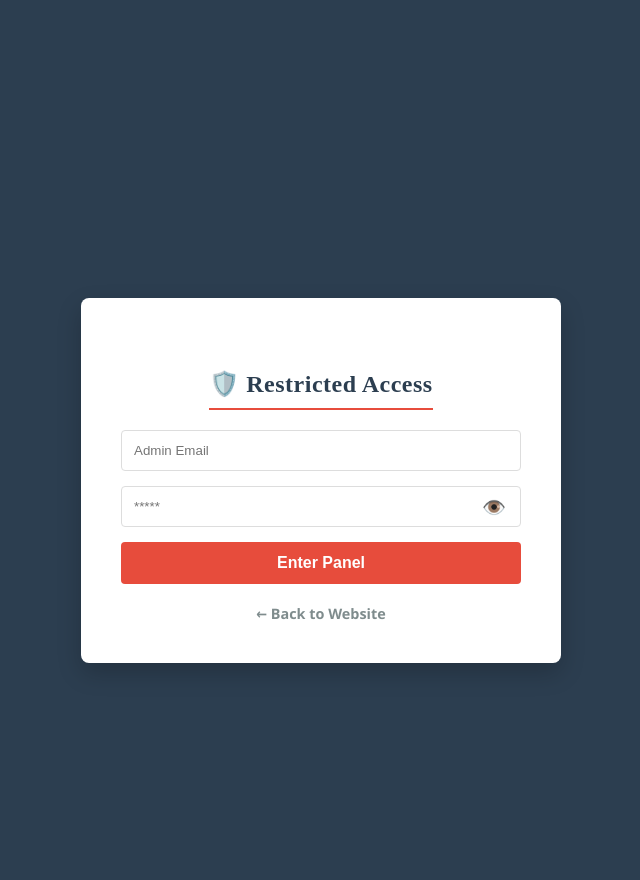
After one commit to briannjoroge/lost_found_id_system, a Flask app: page /admin/login in a window 1280 px wide. The commit adds this page. Shown: the whole page, without its empty margins (319-959 px from the left). Run offline with Flask 3, Linux system fonts and the light colour scheme.

Commit message:
Add dedicated Admin Login page with secure routing and it's css styling
Summary of changes:
- Feat: Created separate '/admin/login' route in 'auth.py'.
- Refactor: Updated 'admin_required' decorator to redirect
  unauthenticated users to the admin login instead of the student login.

```diff
--- a/auth.py
+++ b/auth.py
@@ -36,7 +36,10 @@ def load_user(user_id):
 def admin_required(f):
     @wraps(f)
     def decorated_function(*args, **kwargs):
-        if not current_user.is_authenticated or current_user.role != 'admin':
+        if not current_user.is_authenticated:
+            return redirect(url_for('auth.admin_login'))
+
+        if current_user.role != 'admin':
             abort(403)
         return f(*args, **kwargs)
     return decorated_function
@@ -172,3 +175,38 @@ def logout():
     logout_user()
     flash('You have been logged out.', 'info')
     return redirect(url_for('auth.login'))
+
+# --- ADMIN LOGIN ROUTE ---
+@auth_bp.route('/admin/login', methods=['GET', 'POST'])
+def admin_login():
+    if current_user.is_authenticated and current_user.role == 'admin':
+        return redirect(url_for('main.admin_dashboard'))
+
+    if request.method == 'POST':
+        email = request.form['email']
+        password = request.form['password']
+
+        conn = get_db_connection()
+        user = conn.execute('SELECT * FROM users WHERE email = ?', (email,)).fetchone()
+        conn.close()
+
+        if user and check_password_hash(user['password_hash'], password):
+            if user['role'] != 'admin':
+                flash('Access Denied: You are not an administrator.', 'error')
+                return redirect(url_for('auth.admin_login'))
+
+            user_obj = User(
+                id=user['id'],
+                name=user['name'],
+                email=user['email'],
+                role=user['role'],
+                reg_number=user['reg_number'],
+                department=user['department'],
+                phone=user['phone']
+            )
+            login_user(user_obj)
+            return redirect(url_for('main.admin_dashboard'))
+        else:
+            flash('Invalid admin credentials.', 'error')
+
+    return render_template('admin/login.html')
--- a/routes.py
+++ b/routes.py
@@ -196,7 +196,6 @@ def claim_item(item_id):
 
 # --- ADMIN Routes ---
 @main_bp.route('/admin')
-@login_required
 @admin_required
 def admin_dashboard():
     conn = get_db_connection()
@@ -229,7 +228,6 @@ def admin_dashboard():
 
 # --- ADMIN CLAIMS MANAGEMENT ---
 @main_bp.route('/admin/claims')
-@login_required
 @admin_required
 def admin_claims():
     conn = get_db_connection()
@@ -259,7 +257,6 @@ def admin_claims():
     return render_template('admin/claims.html', claims=claims, pending_claims=pending_claims)
 
 @main_bp.route('/admin/claim/approve/<int:claim_id>', methods=['POST'])
-@login_required
 @admin_required
 def approve_claim(claim_id):
     conn = get_db_connection()
@@ -288,7 +285,6 @@ def approve_claim(claim_id):
     return redirect(url_for('main.admin_claims'))
 
 @main_bp.route('/admin/claim/reject/<int:claim_id>', methods=['POST'])
-@login_required
 @admin_required
 def reject_claim(claim_id):
     conn = get_db_connection()
@@ -300,7 +296,6 @@ def reject_claim(claim_id):
 
 # --- MANAGE ITEMS ---
 @main_bp.route('/admin/items')
-@login_required
 @admin_required
 def admin_items():
     conn = get_db_connection()
@@ -316,7 +311,6 @@ def admin_items():
     return render_template('admin/items.html', lost_items=lost_items, found_items=found_items, pending_claims=pending_claims)
 
 @main_bp.route('/admin/items/delete/<string:item_type>/<int:item_id>', methods=['POST'])
-@login_required
 @admin_required
 def delete_item(item_type, item_id):
     conn = get_db_connection()
@@ -337,7 +331,6 @@ def delete_item(item_type, item_id):
 
 # --- MANAGE USERS ---
 @main_bp.route('/admin/users')
-@login_required
 @admin_required
 def admin_users():
     conn = get_db_connection()
@@ -351,7 +344,6 @@ def admin_users():
     return render_template('admin/users.html', users=users, pending_claims=pending_claims)
 
 @main_bp.route('/admin/users/delete/<int:user_id>', methods=['POST'])
-@login_required
 @admin_required
 def delete_user(user_id):
     conn = get_db_connection()
@@ -370,7 +362,6 @@ def delete_user(user_id):
     return redirect(url_for('main.admin_users'))
 
 @main_bp.route('/admin/users/restore/<int:user_id>', methods=['POST'])
-@login_required
 @admin_required
 def restore_user(user_id):
     conn = get_db_connection()
--- a/static/admin.js
+++ b/static/admin.js
@@ -1,4 +1,17 @@
-// --- 1. Shared Admin Sidebar Logic ---
+// --- 1. Toggle Password Visibility ---
+function togglePassword(inputId, icon) {
+  const input = document.getElementById(inputId);
+
+  if (input.type === "password") {
+    input.type = "text";
+    icon.textContent = "❌";
+  } else {
+    input.type = "password";
+    icon.textContent = "👁️";
+  }
+}
+
+// --- 2. Shared Admin Sidebar Logic ---
 function toggleSidebar() {
   const sidebar = document.getElementById("adminSidebar");
   const overlay = document.querySelector(".sidebar-overlay");
@@ -12,7 +25,7 @@ function toggleSidebar() {
   }
 }
 
-// --- 2. Back to Top Button ---
+// --- 3. Back to Top Button ---
 const backToTopBtn = document.getElementById("backToTop");
 
 window.onscroll = function () {
--- a/static/style.css
+++ b/static/style.css
@@ -859,6 +859,111 @@ p {
     transform: translateX(0);
     opacity: 1;
   }
+}
+
+/* --- Admin Login Page --- */
+body.admin-login-body {
+  background-color: #2c3e50;
+  display: flex;
+  justify-content: center;
+  align-items: center;
+  height: 100vh;
+  margin: 0;
+}
+
+.admin-login-card {
+  background: white;
+  padding: 40px;
+  border-radius: 8px;
+  width: 100%;
+  max-width: 400px;
+  box-shadow: 0 10px 25px rgba(0, 0, 0, 0.2);
+  text-align: center;
+}
+
+.admin-login-card h2 {
+  color: #2c3e50;
+  margin-bottom: 20px;
+  border-bottom: 2px solid #e74c3c;
+  display: inline-block;
+  padding-bottom: 10px;
+}
+
+.admin-input {
+  width: 100%;
+  padding: 12px;
+  margin-bottom: 15px;
+  border: 1px solid #ddd;
+  border-radius: 4px;
+  box-sizing: border-box;
+}
+
+.admin-password-container {
+  position: relative;
+  width: 100%;
+  margin-bottom: 15px;
+}
+
+.admin-password-container .admin-input {
+  margin-bottom: 0;
+  padding-right: 40px;
+}
+
+.password-toggle-icon {
+  position: absolute;
+  right: 15px;
+  top: 50%;
+  transform: translateY(-50%);
+  cursor: pointer;
+  font-size: 1.2rem;
+  user-select: none;
+}
+
+.password-toggle-icon:hover {
+  opacity: 1;
+}
+
+.btn-admin {
+  width: 100%;
+  padding: 12px;
+  background-color: #e74c3c;
+  color: white;
+  border: none;
+  border-radius: 4px;
+  font-size: 1rem;
+  cursor: pointer;
+  font-weight: bold;
+  transition: background-color 0.2s;
+}
+
+.btn-admin:hover {
+  background-color: #c0392b;
+}
+
+.back-link {
+  display: block;
+  margin-top: 20px;
+  color: #7f8c8d;
+  text-decoration: none;
+  font-size: 0.9rem;
+  transition: color 0.2s;
+}
+
+.back-link:hover {
+  color: #1f1d1d;
+}
+
+.admin-login-card .alert {
+  margin-bottom: 15px;
+  font-weight: 500;
+}
+
+.admin-login-card .alert.error {
+  color: #e74c3c;
+}
+
+.admin-login-card .alert.success {
+  color: #27ae60;
 }
 
 /* --- ADMIN DASHBOARD STYLES --- */
--- /dev/null
+++ b/templates/admin/login.html
@@ -0,0 +1,55 @@
+<!doctype html>
+<html lang="en">
+  <head>
+    <meta charset="UTF-8" />
+    <meta name="viewport" content="width=device-width, initial-scale=1.0" />
+    <title>Admin Access - MUT ID Tracker</title>
+    <link
+      rel="stylesheet"
+      href="{{ url_for('static', filename='style.css') }}"
+    />
+  </head>
+  <body class="admin-login-body">
+    <div class="admin-login-card">
+      <h2>🛡️ Restricted Access</h2>
+
+      {% with messages = get_flashed_messages(with_categories=true) %} {% if
+      messages %} {% for category, message in messages %}
+      <div class="alert {{ category }}">{{ message }}</div>
+      {% endfor %} {% endif %} {% endwith %}
+
+      <form method="POST">
+        <input
+          type="email"
+          name="email"
+          class="admin-input"
+          placeholder="Admin Email"
+          required
+        />
+
+        <div class="admin-password-container">
+          <input
+            type="password"
+            name="password"
+            id="password"
+            class="admin-input"
+            placeholder="*****"
+            required
+          />
+          <span
+            class="password-toggle-icon"
+            onclick="togglePassword('password', this)"
+            >👁️</span
+          >
+        </div>
+        <button type="submit" class="btn-admin">Enter Panel</button>
+      </form>
+
+      <a href="{{ url_for('main.home') }}" class="back-link"
+        >← Back to Website</a
+      >
+    </div>
+
+    <script src="{{ url_for('static', filename='admin.js') }}"></script>
+  </body>
+</html>
```
Also changed, not shown: lostfound.db.
